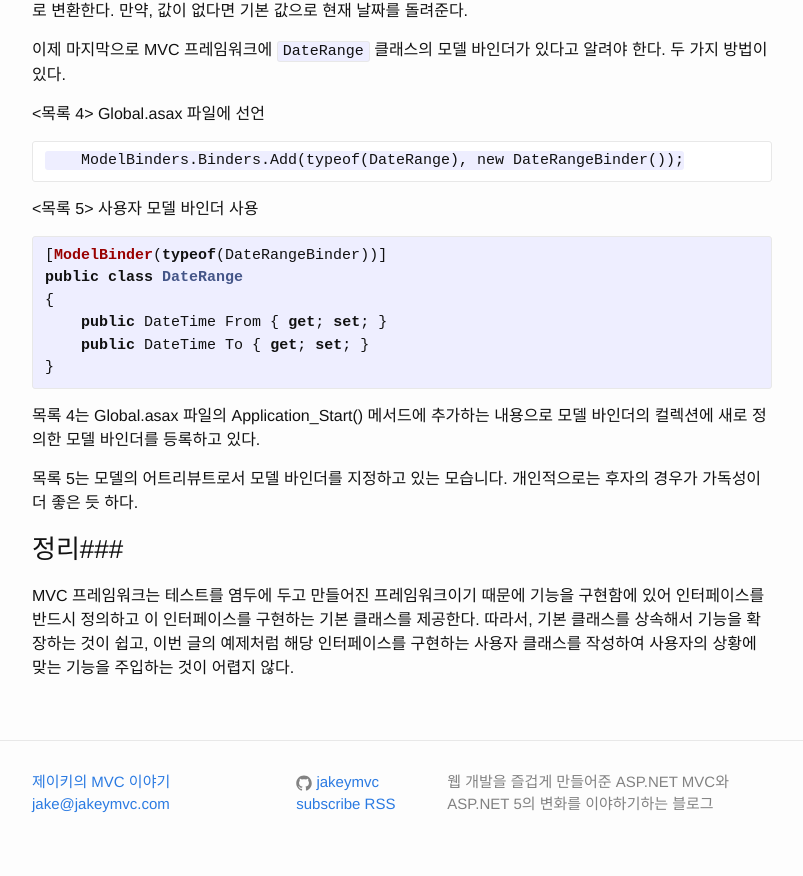
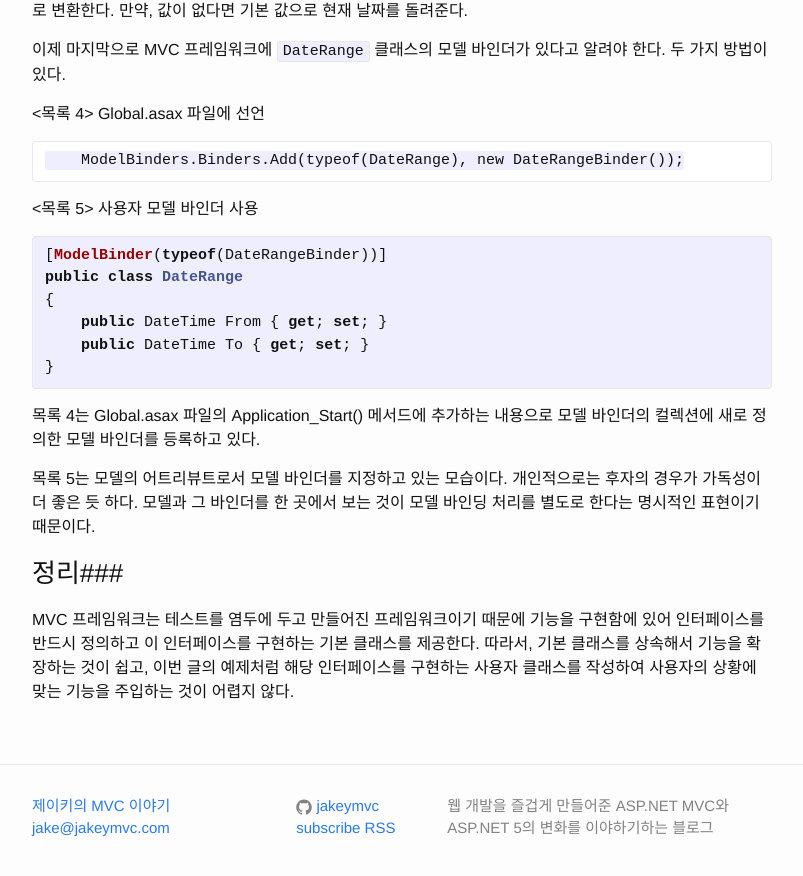
Before and after one commit to jakeymvc/jakeymvc.github.io, a Jekyll site: the page built from _posts/2015-09-25-model-binder.md, in a window 1280 px wide and 900 px high, scrolled down 2474 px. Shown: the top 876 px of the window, without its empty margins (238-1041 px from the left). Built offline with Jekyll 4.4.1, drawn with Linux system fonts in a browser that asks for light colours; Markdown is read by kramdown in place of the engine named in the settings; comment, search, counter and statistics services are not loaded.

Commit message:
custom model binder typo fix

```diff
--- a/_posts/2015-09-25-model-binder.md
+++ b/_posts/2015-09-25-model-binder.md
@@ -127,7 +127,7 @@ public class DateRange
 
 목록 4는 Global.asax 파일의 Application_Start() 메서드에 추가하는 내용으로 모델 바인더의 컬렉션에 새로 정의한 모델 바인더를 등록하고 있다.
 
-목록 5는 모델의 어트리뷰트로서 모델 바인더를 지정하고 있는 모습니다. 개인적으로는 후자의 경우가 가독성이 더 좋은 듯 하다.
+목록 5는 모델의 어트리뷰트로서 모델 바인더를 지정하고 있는 모습이다. 개인적으로는 후자의 경우가 가독성이 더 좋은 듯 하다. 모델과 그 바인더를 한 곳에서 보는 것이 모델 바인딩 처리를 별도로 한다는 명시적인 표현이기 때문이다.
 
 ###정리###
 
```
